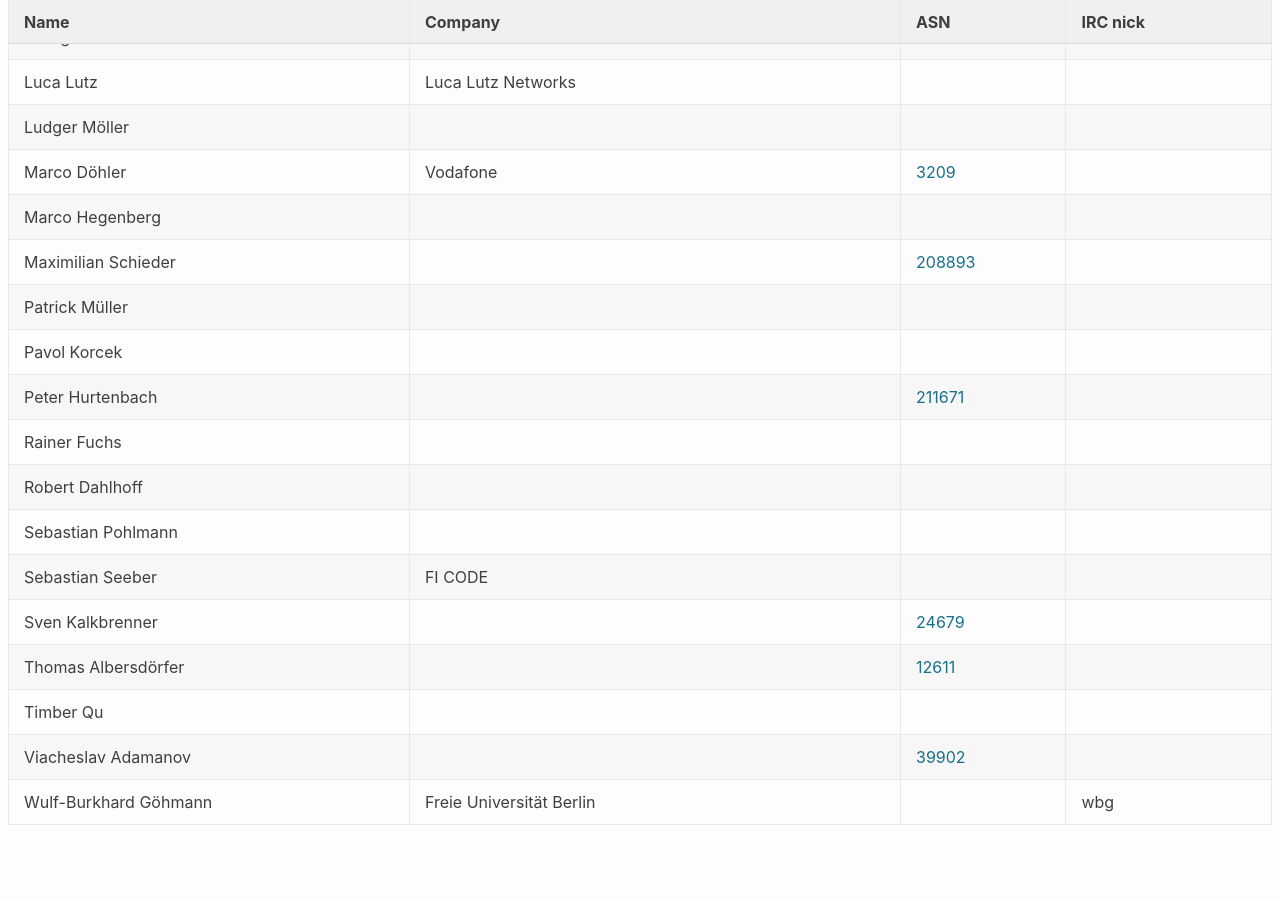
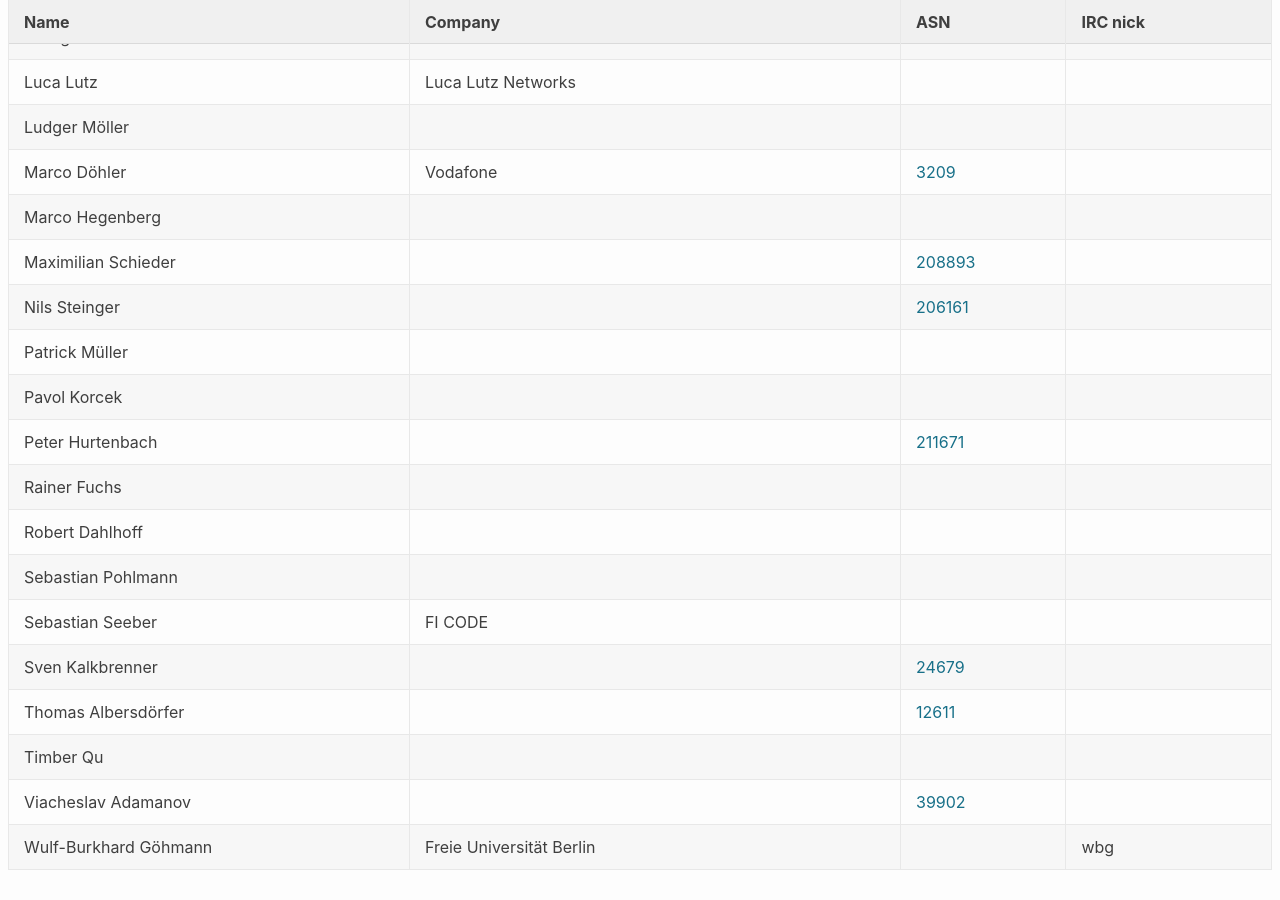
Before and after one commit to denog/pretix-attendeelist, a Jekyll site: the page built from denog15/index.md, in a window 1280 px wide and 900 px high, scrolled down 12362 px. Built offline with Jekyll 4.4.1, drawn with Linux system fonts in a browser that asks for light colours; before the commit the page ends 13217 px from its top, so only the background shows below that.

Commit message:
Latest data: Sun Oct  8 22:09:52 UTC 2023

```diff
--- a/_data/attendees_denog15_online.json
+++ b/_data/attendees_denog15_online.json
@@ -102,6 +102,12 @@
     "asn": "208893"
   },
   {
+    "name": "Nils Steinger",
+    "company": null,
+    "irc": null,
+    "asn": "206161"
+  },
+  {
     "name": "Patrick Müller",
     "company": null,
     "irc": null,
```
